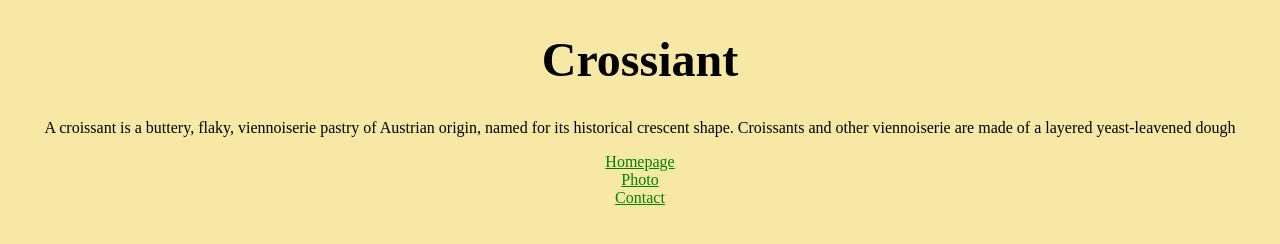
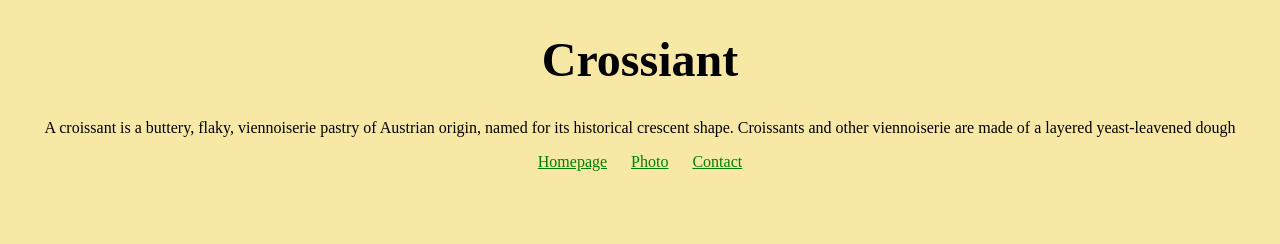
Before and after one commit to EbbaEmanuelsson/Croissant, a plain HTML site: page index.html in a window 1280 px wide. Drawn offline with Linux system fonts and the light colour scheme.

Commit message:
updated some seo

```diff
--- a/css/style.css
+++ b/css/style.css
@@ -11,14 +11,19 @@ p{
     text-align: center;
 }
 
-a{
-    text-align: center;
-    display: block;
-    color: green;
-}
+
 
 img{
     max-width: 700px;
     margin: 0 auto;
     display: block;
 }
+
+footer{
+    text-align: center;
+}
+
+footer a {
+  margin: 0 10px;
+  color: green;
+}
--- a/index.html
+++ b/index.html
@@ -4,14 +4,17 @@
     <meta charset="UTF-8">
     <meta http-equiv="X-UA-Compatible" content="IE=edge">
     <meta name="viewport" content="width=device-width, initial-scale=1.0">
+    <meta name="description" content="Get to know the best crossiant in the world - crossiant.com">
     <link rel="stylesheet" href="/css/style.css">
-    <title>Document</title>
+    <title>The best baking goods there is - crossiant.com</title>
 </head>
 <body>
     <h1>Crossiant</h1>
     <p>A croissant is a buttery, flaky, viennoiserie pastry of Austrian origin, named for its historical crescent shape. Croissants and other viennoiserie are made of a layered yeast-leavened dough</p>
-    <a href="#">Homepage</a>
+    <footer>
+    <a href="/">Homepage</a>
     <a href="/photo.html">Photo</a>
     <a href="/contact.html">Contact</a>
+    </footer>
 </body>
 </html>
```
Also changed, not shown: contact.html (+5 -2 lines), photo.html (+5 -2 lines), images/croissant.jpg (added).
